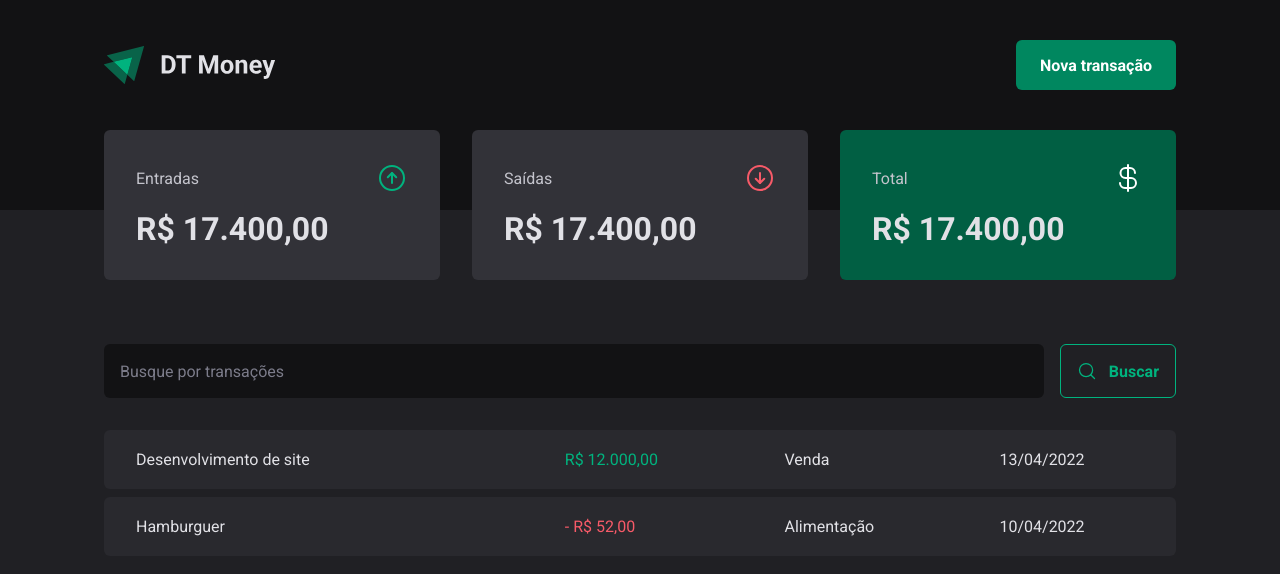
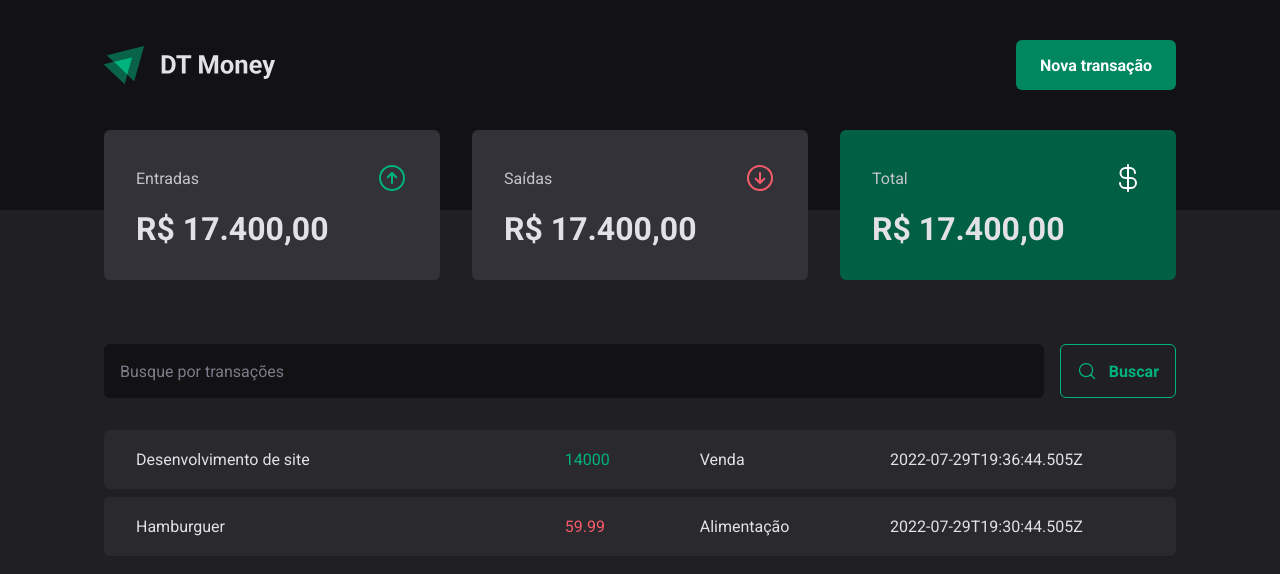
Before and after one commit to MathPSantos/dt-money, a React (Vite) app: page / in a window 1280 px wide. Shown: the top 574 px of the page. Built offline with nearby package versions, Linux system fonts and the light colour scheme; data requests are answered from the project's data file.

Commit message:
feat: transactions integration

```diff
--- a/src/pages/Transactions/index.tsx
+++ b/src/pages/Transactions/index.tsx
@@ -1,9 +1,30 @@
+import { useEffect, useState } from "react";
 import { Header, Summary } from "../../components";
 import { SearchForm } from "./components";
 
 import * as T from "./styles";
 
+type Transaction = {
+  id: number;
+  description: string;
+  type: "income" | "outcome";
+  category: string;
+  price: number;
+  createdAt: string;
+};
+
 export function Transactions() {
+  const [transactions, setTransactions] = useState<Transaction[]>([]);
+
+  useEffect(function fetchTransactionsData() {
+    (async () => {
+      const response = await fetch("http://localhost:3333/transactions");
+      const data = await response.json();
+
+      setTransactions(data);
+    })();
+  });
+
   return (
     <div>
       <Header />
@@ -14,27 +35,18 @@
 
         <T.Table>
           <tbody>
-            <tr>
-              <td width="40%">Desenvolvimento de site</td>
-              <td>
-                <T.PriceHighlight variant="income">
-                  R$ 12.000,00
-                </T.PriceHighlight>
-              </td>
-              <td>Venda</td>
-              <td>13/04/2022</td>
-            </tr>
-
-            <tr>
-              <td width="40%">Hamburguer</td>
-              <td>
-                <T.PriceHighlight variant="outcome">
-                  - R$ 52,00
-                </T.PriceHighlight>
-              </td>
-              <td>Alimentação</td>
-              <td>10/04/2022</td>
-            </tr>
+            {transactions.map((transaction) => (
+              <tr key={transaction.id}>
+                <td width="40%">{transaction.description}</td>
+                <td>
+                  <T.PriceHighlight variant={transaction.type}>
+                    {transaction.price}
+                  </T.PriceHighlight>
+                </td>
+                <td>{transaction.category}</td>
+                <td>{transaction.createdAt}</td>
+              </tr>
+            ))}
           </tbody>
         </T.Table>
       </T.Container>
```
